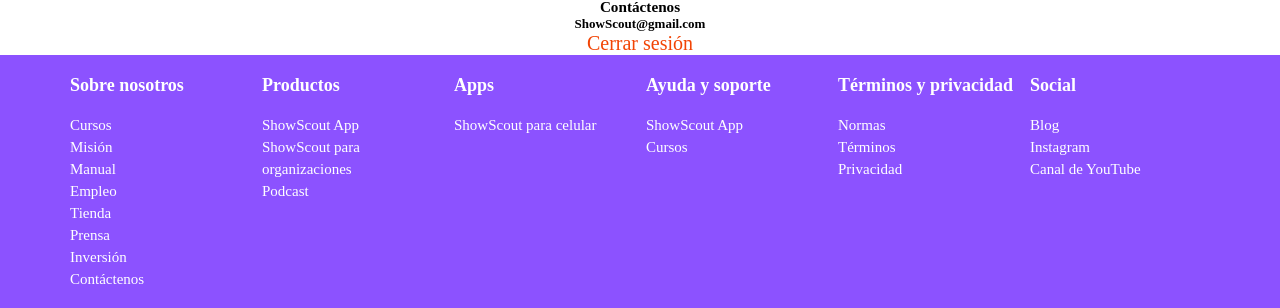
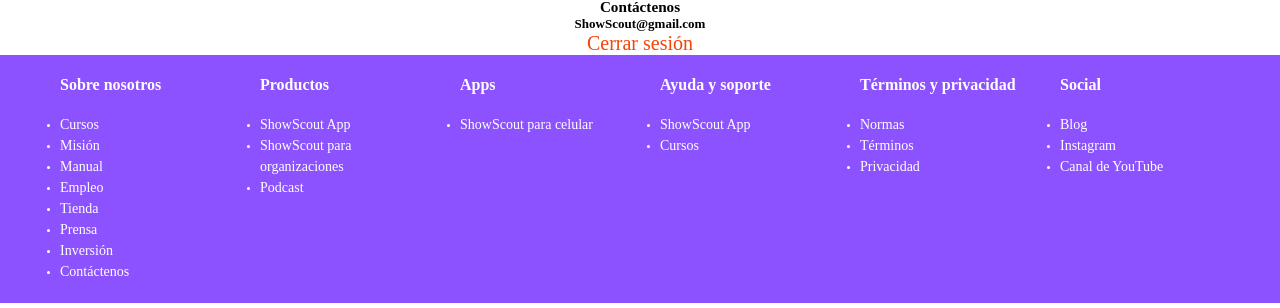
Before and after one commit to Cesar-i-Nada/AnteProyectoFinal, a React (Vite) app in the folder FE/front_show_scout/: page / in a window 1280 px wide. Shown: the part 1327-1635 px from the top of the page. Built offline with nearby package versions, Linux system fonts and the light colour scheme; no server answers.

Commit message:
footer margin

```diff
--- a/FE/front_show_scout/src/Components/Footer.jsx
+++ b/FE/front_show_scout/src/Components/Footer.jsx
@@ -11,8 +11,8 @@
 
       <div className="flex-containerF">
         <div>
-            <ul className='listaFooter'>
             <li className='titleFooterH'><b>Sobre nosotros</b></li><br />
+            <ul>
               <li><Link to={"/AllCourses"} className='titleFooter'>Cursos</Link></li>
               <li><Link to={"/MissionPage"} className='titleFooter'>Misión</Link></li>
               <li><Link to={"/ManualPage"} className='titleFooter'>Manual</Link></li>
@@ -25,8 +25,8 @@
         </div>
 
         <div>
-            <ul className='listaFooter'>
             <li className='titleFooterH'><b>Productos</b></li><br />
+            <ul>
               <li><Link to={"/ShowScoutApp"} className='titleFooter'>ShowScout App</Link></li>
               <li><Link to={"/AppParaOrgs"} className='titleFooter'>ShowScout para organizaciones</Link></li>
               <li><Link to={"/PodcastChannel"} className='titleFooter'>Podcast</Link></li>
@@ -34,23 +34,23 @@
         </div>
 
         <div>
-            <ul className='listaFooter'>
             <li className='titleFooterH'><b>Apps</b></li><br />
+            <ul>
               <li><Link to={"/DownloadApps"} className='titleFooter'>ShowScout para celular</Link></li>
             </ul>
         </div>
 
         <div>
-            <ul className='listaFooter'>
             <li className='titleFooterH'><b>Ayuda y soporte</b></li><br />
+            <ul>
               <li><Link to={"/SupportApp"} className='titleFooter'>ShowScout App</Link></li>
               <li><Link to={"/SupportAllCourses"} className='titleFooter'>Cursos</Link></li>
             </ul>
         </div>
 
         <div>
-            <ul className='listaFooter'>
             <li className='titleFooterH'><b>Términos y privacidad</b></li><br />
+            <ul>
               <li><Link to={"/NormasPage"} className='titleFooter'>Normas</Link></li>
               <li><Link to={"/TerminosPage"} className='titleFooter'>Términos</Link></li>
               <li><Link to={"/PrivacidadPage"} className='titleFooter'>Privacidad</Link></li>
@@ -58,8 +58,8 @@
         </div>
 
         <div>
-            <ul className='listaFooter'>
             <li className='titleFooterH'><b>Social</b></li><br />
+            <ul>
               <li><Link to={"/BlogPage"} className='titleFooter'>Blog</Link></li>
               <li><Link to={"/InstagramPage"} className='titleFooter'>Instagram</Link></li>
               <li><Link to={"/YouTubeChannelPage"} className='titleFooter'>Canal de YouTube</Link></li>
--- a/FE/front_show_scout/src/Styles/Footer.css
+++ b/FE/front_show_scout/src/Styles/Footer.css
@@ -11,8 +11,8 @@
 
   .flex-containerF > div {
     background-color: #8c52ff;
-    width: 180px;
-    margin: 6px;
+    width: 160px;
+    margin: 20px;
     line-height: 20px;
     font-size: 10px;
     margin-top: 20px;
@@ -23,19 +23,14 @@
     color: #F24405;
   }
 
-  .listaFooter {
-    list-style-type: none;
-    text-decoration: none;
-  }
-
   .titleFooterH {
-    font-size: 18px;
+    font-size: 16px;
     text-decoration: none;
     color: #ffffff;
   }
 
   .titleFooter {
-    font-size: 15px;
+    font-size: 14px;
     list-style-type: none;
     text-decoration: none;
     color: #ffffff;
```
Lines whose indentation alone changed are shown as unchanged.
